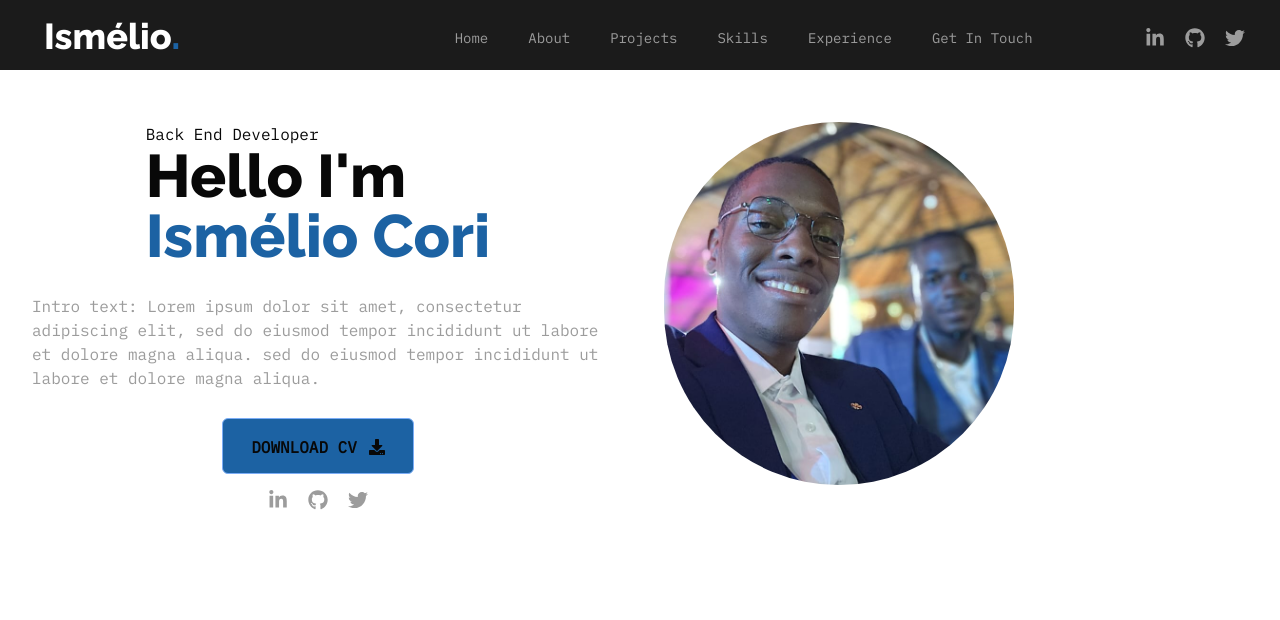
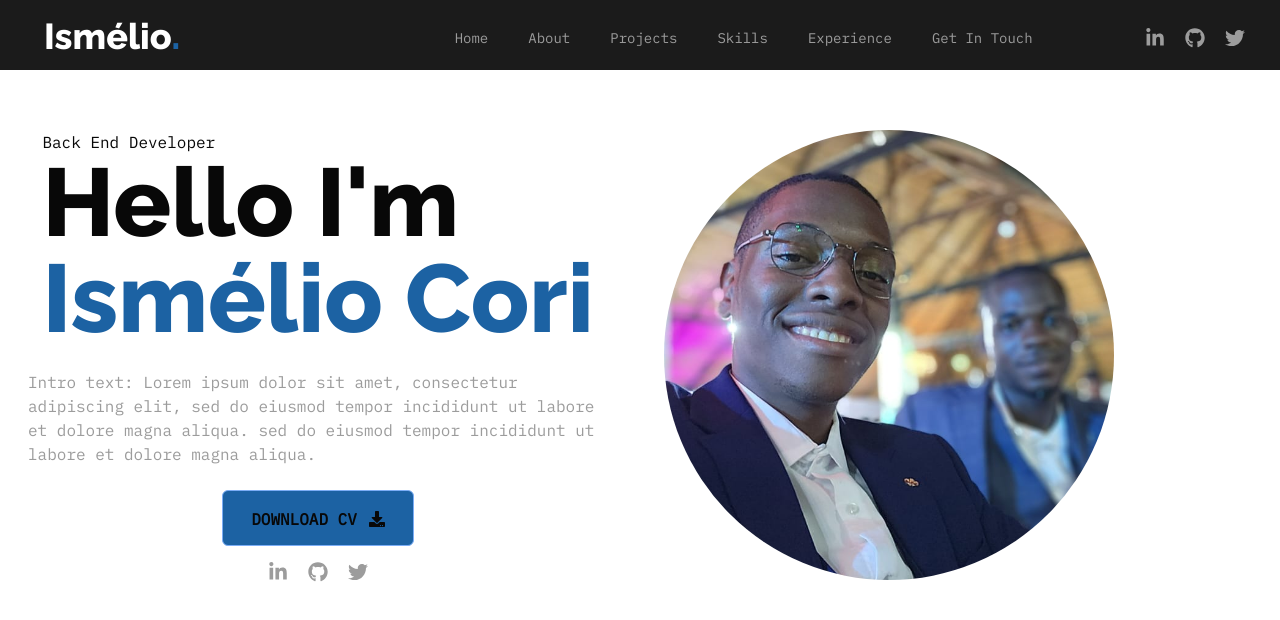
Before and after one commit to Cori-YS/portfolio, a Next.js app: page / in a window 1280 px wide. Shown: the top 620 px of the page. Built offline with nearby package versions, Linux system fonts and the light colour scheme.

Commit message:
feat: finish home

```diff
--- a/src/app/page.tsx
+++ b/src/app/page.tsx
@@ -8,15 +8,15 @@ export default function Home() {
   return (
     <div>
       <Header />
-      <div className='flex mx-auto justify-center p-5 md:grid md:grid-cols-2 md:gap-12 md:w-[820]'>
+      <div className='flex mx-auto justify-center p-5 md:grid md:grid-cols-2 md:gap-12 md:w-[820] lg:w-[1200]'>
         <div className='font-mono grid grid-cols-1 gap-4'>
           <div className='mx-auto sm:grid sm:grid-cols-2 gap-5'>
-            <div className='md:col-span-2 md:mt-8'>
+            <div className='md:col-span-2 md:mt-8 lg:mt-10'>
               <h2>Back End Developer</h2>
-              <h1 className='font-sans text-4xl sm:text-6xl font-extrabold'>
-                Hello I&apos;m <br />{' '}
+              <h1 className='font-sans text-4xl sm:text-6xl font-extrabold lg:text-8xl'>
+                Hello I&apos;m <br />
                 <span className='text-blue'>Ismélio Cori</span>
-              </h1>{' '}
+              </h1>
             </div>
             <div className='overflow-hidden h-[200] sm:h-[210] md:hidden'>
               <Image
@@ -28,7 +28,7 @@ export default function Home() {
               />
             </div>
           </div>
-          <p className='text-base text-gray-text md:p-3'>
+          <p className='text-base text-gray-text md:p-2'>
             Intro text: Lorem ipsum dolor sit amet, consectetur adipiscing elit,
             sed do eiusmod tempor incididunt ut labore et dolore magna aliqua.{' '}
             sed do eiusmod tempor incididunt ut labore et dolore magna aliqua.{' '}
@@ -42,13 +42,13 @@ export default function Home() {
           <div className='text-base text-gray-text mx-auto'>
             <SocialIcons />
           </div>
-        </div>{' '}
+        </div>
         <Image
           src='/cori.png'
           width={350}
           height={350}
           alt='Ismélio Cori Picture'
-          className='hidden rounded-full md:block mt-8'
+          className='hidden rounded-full mt-8 md:block lg:h-[450px] lg:w-[450px] lg:mt-10'
         />
       </div>
     </div>
```
